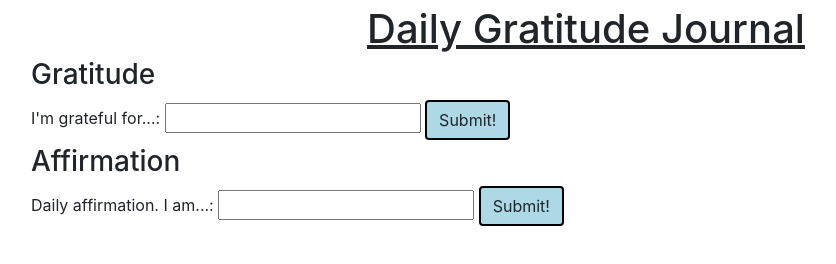
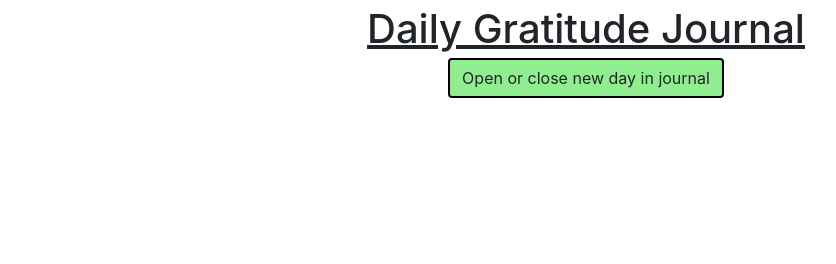
Before and after one commit to H-Len/gratitude-journal, a plain HTML site: page index.html in a window 1280 px wide. Shown: the whole page, without its empty margins (54-890 px from the left). Drawn offline with Linux system fonts and the light colour scheme.

Commit message:
add button to toggle open journal; add css for toggle button

```diff
--- a/css/styles.css
+++ b/css/styles.css
@@ -4,12 +4,29 @@ h1 {
   text-decoration: underline;
 }
 
+#journal {
+  display: none;
+}
+
 .btn {
+  cursor: pointer;
   background-color: lightblue;
   border-color: black;
   border-width: 2px;
 }
 
+p.btn {
+  cursor: pointer;
+  background-color: lightgreen;
+  border-color: black;
+  border-width: 2px;
+  display: inline-block;
+}
+
+#loadJournal {
+  text-align: center;
+}
+
 form {
   margin-bottom: 5px;
 }
--- a/index.html
+++ b/index.html
@@ -12,6 +12,10 @@
   <body>
     <div class="container">
       <h1>Daily Gratitude Journal</h1>
+      <div id="loadJournal">
+        <p class="btn">Open or close new day in journal</p>
+      </div>
+      <div id="journal">
         <form id="greatful-1">
           <h3>Gratitude</h3>
           <label for="gratitude-1">I'm grateful for...:</label>
@@ -24,6 +28,7 @@
           <input id="gratitude-2" type="text">
           <button type="submit" class="btn">Submit!</button>
         </form>
+      </div>
     </div>
   </body>
 </html>
--- a/js/scripts.js
+++ b/js/scripts.js
@@ -1,4 +1,9 @@
 $(document).ready(function() {
+  $("#loadJournal").click(function(event) {
+    console.log("smile");
+    $("#journal").toggle();
+  });
+
   $("form#greatful-1").submit(function(event) {
     console.log("I'm here");
     var someInput1 = $("input#gratitude-1").val();
```
Lines whose indentation alone changed are shown as unchanged.
